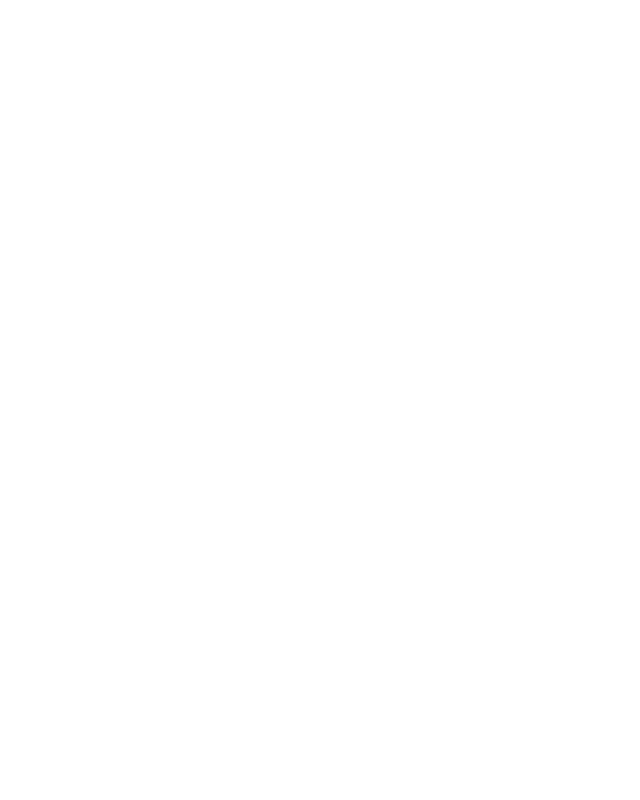
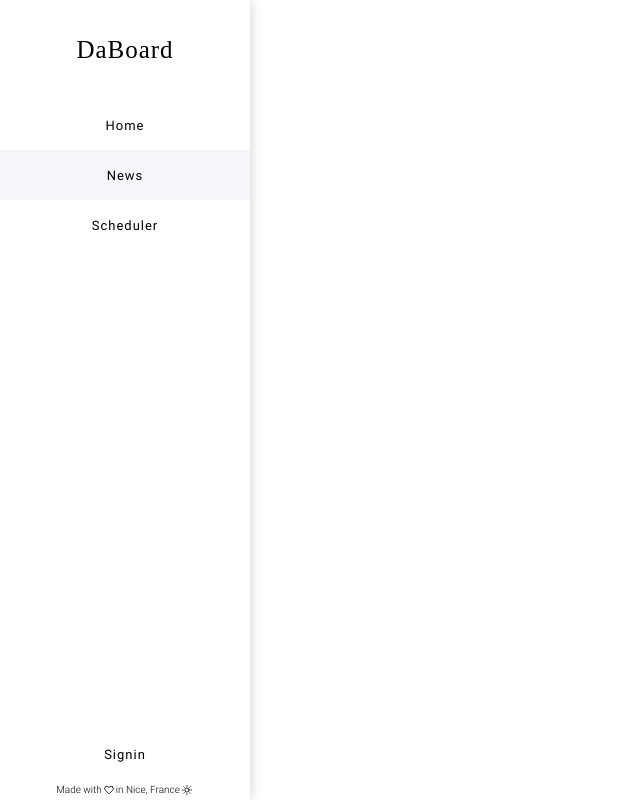
Before and after one commit to Gsvd/daboard, a Vue app in the folder app/: page /news in a window 1280 px wide. Shown: the whole page, without its empty margins (0-640 px from the left). Built offline with nearby package versions, Linux system fonts and the light colour scheme; a web font is replaced by a local one.

Commit message:
views initialization

```diff
--- a/app/public/index.html
+++ b/app/public/index.html
@@ -6,7 +6,7 @@
     <meta name="viewport" content="width=device-width,initial-scale=1.0">
     <link rel="icon" href="<%= BASE_URL %>favicon.ico">
     <link rel="stylesheet" href="<% BASE_URL %>css/style.css"/>
-    <title>Daboard</title>
+    <title>DaBoard</title>
   </head>
   <body>
     <noscript>
--- a/app/src/components/Navbar.vue
+++ b/app/src/components/Navbar.vue
@@ -5,21 +5,18 @@
         DaBoard
       </div>
       <router-link to="/" exact-active-class="active">
-        <div class="item">Accueil</div>
+        <div class="item">Home</div>
       </router-link>
       <router-link to="/news" exact-active-class="active">
         <div class="item">News</div>
       </router-link>
-      <router-link to="/news" exact-active-class="active">
-        <div class="item">Planning</div>
-      </router-link>
-      <router-link to="/transports" exact-active-class="active">
-        <div class="item">Transports</div>
+      <router-link to="/scheduler" exact-active-class="active">
+        <div class="item">Scheduler</div>
       </router-link>
     </div>
     <div class="menu-bottom">
-      <router-link to="/administration" exact-active-class="active">
-        <div class="item">Administration</div>
+      <router-link to="/signin" exact-active-class="active">
+        <div class="item">Signin</div>
       </router-link>
     </div>
     <div class="copyright">
--- a/app/src/router.js
+++ b/app/src/router.js
@@ -1,6 +1,8 @@
 import Vue from 'vue'
 import Router from 'vue-router'
 import Home from './views/Home.vue'
+import News from './views/News.vue'
+import Scheduler from './views/Scheduler.vue'
 
 Vue.use(Router)
 
@@ -12,6 +14,17 @@
       path: '/',
       name: 'home',
       component: Home
+    },
+    {
+      path: '/news',
+      name: 'news',
+      component: News
+    }
+    ,
+    {
+      path: '/scheduler',
+      name: 'scheduler',
+      component: Scheduler
     }
   ]
 })
--- /dev/null
+++ b/app/src/views/News.vue
@@ -0,0 +1,35 @@
+<template>
+  <div class="content">
+    <Navbar/>
+    <div class="frame">
+
+    </div>
+  </div>
+</template>
+
+<script>
+import Navbar from '@/components/Navbar.vue'
+
+export default {
+  name: 'news',
+  components: {
+    Navbar
+  }
+}
+</script>
+
+<style lang="scss" scoped>
+.content {
+
+  display: flex;
+  flex-direction: row;
+  height: 100vh;
+
+  .frame {
+
+    flex-grow: 1;
+
+  }
+
+}
+</style>
--- /dev/null
+++ b/app/src/views/Scheduler.vue
@@ -0,0 +1,35 @@
+<template>
+  <div class="content">
+    <Navbar/>
+    <div class="frame">
+
+    </div>
+  </div>
+</template>
+
+<script>
+import Navbar from '@/components/Navbar.vue'
+
+export default {
+  name: 'scheduler',
+  components: {
+    Navbar
+  }
+}
+</script>
+
+<style lang="scss" scoped>
+.content {
+
+  display: flex;
+  flex-direction: row;
+  height: 100vh;
+
+  .frame {
+
+    flex-grow: 1;
+
+  }
+
+}
+</style>
```
